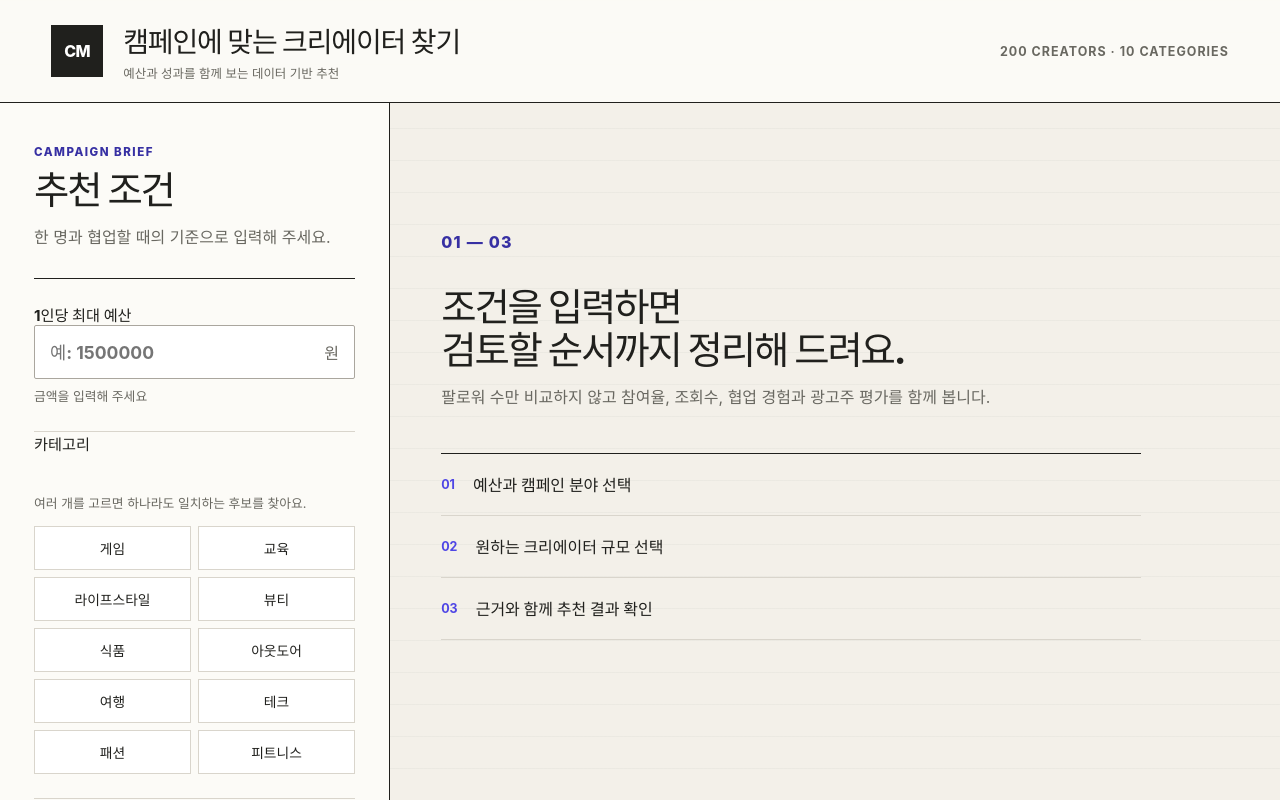
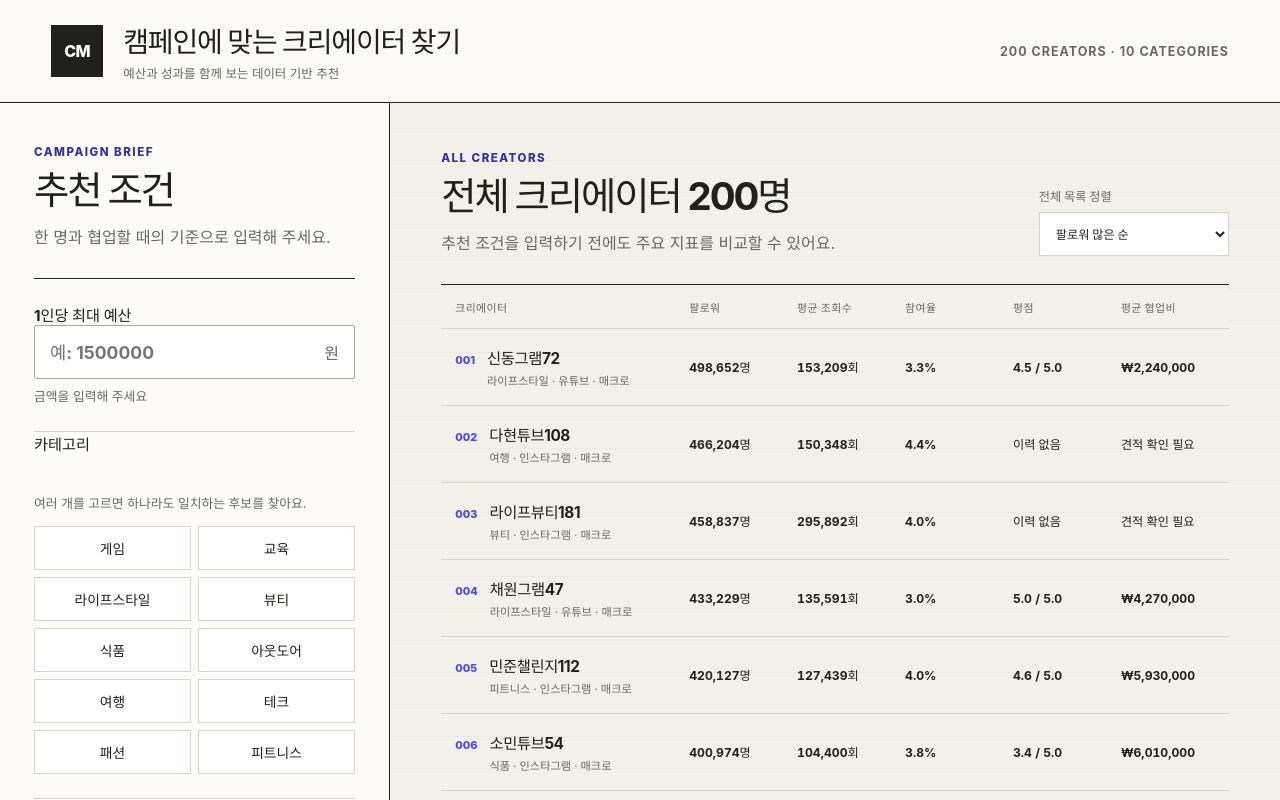
Before and after one commit to upzil/mobidays-pa-creator-matcher, a React (Vite) app: page / in a window 1280 px wide. Shown: the top 800 px of the page. Built offline with nearby package versions, Linux system fonts and the light colour scheme.

Commit message:
feat: show sortable creator directory before recommendation

```diff
--- a/src/App.tsx
+++ b/src/App.tsx
@@ -3,6 +3,7 @@ import { CampaignForm, type CampaignDraft, type FormErrors } from "./components/
 import { ResultsPanel } from "./components/ResultsPanel";
 import { loadCreators } from "./data/creatorCsv";
 import type {
+  BrowseSortMode,
   Category,
   Creator,
   FollowerSegment,
@@ -10,6 +11,7 @@ import type {
   RecommendationResult,
   SortMode,
 } from "./domain/types";
+import { sortCreatorsForBrowse } from "./recommendation/browse";
 import { recommendCreators, sortRecommendations } from "./recommendation/engine";
 import "./styles.css";
 
@@ -51,6 +53,7 @@ function App() {
   const [loadError, setLoadError] = useState("");
   const [excludedRows, setExcludedRows] = useState(0);
   const [result, setResult] = useState<RecommendationResult | null>(null);
+  const [browseSortMode, setBrowseSortMode] = useState<BrowseSortMode>("followers");
   const [sortMode, setSortMode] = useState<SortMode>("recommended");
   const [announcement, setAnnouncement] = useState("크리에이터 데이터를 불러오는 중입니다.");
   const [reloadToken, setReloadToken] = useState(0);
@@ -90,6 +93,11 @@ function App() {
       items: sortRecommendations(section.items, sortMode),
     }));
   }, [result, sortMode]);
+
+  const sortedCreators = useMemo(
+    () => sortCreatorsForBrowse(creators, browseSortMode),
+    [creators, browseSortMode],
+  );
 
   const isDirty = result !== null && !draftMatchesQuery(draft, result.appliedQuery);
 
@@ -144,6 +152,18 @@ function App() {
       budget: "협업비 낮은 순",
     }[mode];
     setAnnouncement(`${label}으로 결과를 정렬했습니다.`);
+  };
+
+  const handleBrowseSortChange = (mode: BrowseSortMode) => {
+    setBrowseSortMode(mode);
+    const label = {
+      followers: "팔로워 많은 순",
+      views: "평균 조회수 많은 순",
+      engagement: "참여율 높은 순",
+      rating: "광고주 평점 높은 순",
+      budget: "협업비 낮은 순",
+    }[mode];
+    setAnnouncement(`${label}으로 전체 크리에이터를 정렬했습니다.`);
   };
 
   const handleReload = () => {
@@ -217,10 +237,13 @@ function App() {
 
           {loadState === "ready" && (
             <ResultsPanel
+              creators={sortedCreators}
               result={result}
               sections={sortedSections}
               excludedRows={excludedRows}
+              browseSortMode={browseSortMode}
               sortMode={sortMode}
+              onBrowseSortChange={handleBrowseSortChange}
               onSortChange={handleSortChange}
               onFocusBudget={() => budgetRef.current?.focus()}
               onFocusCategories={() => categoryRef.current?.focus()}
--- /dev/null
+++ b/src/components/CreatorDirectory.tsx
@@ -0,0 +1,105 @@
+import type { BrowseSortMode, Creator, FollowerSegment } from "../domain/types";
+
+const numberFormatter = new Intl.NumberFormat("ko-KR");
+const currencyFormatter = new Intl.NumberFormat("ko-KR", {
+  style: "currency",
+  currency: "KRW",
+  maximumFractionDigits: 0,
+});
+
+const segmentLabels: Record<FollowerSegment, string> = {
+  nano: "나노",
+  micro: "마이크로",
+  macro: "매크로",
+};
+
+const browseSortOptions: Array<{ value: BrowseSortMode; label: string }> = [
+  { value: "followers", label: "팔로워 많은 순" },
+  { value: "views", label: "평균 조회수 많은 순" },
+  { value: "engagement", label: "참여율 높은 순" },
+  { value: "rating", label: "광고주 평점 높은 순" },
+  { value: "budget", label: "협업비 낮은 순" },
+];
+
+interface CreatorDirectoryProps {
+  creators: Creator[];
+  excludedRows: number;
+  sortMode: BrowseSortMode;
+  onSortChange: (mode: BrowseSortMode) => void;
+}
+
+function displayBudget(creator: Creator) {
+  return creator.avgCampaignBudgetKrw === null
+    ? "견적 확인 필요"
+    : currencyFormatter.format(creator.avgCampaignBudgetKrw);
+}
+
+export function CreatorDirectory({
+  creators,
+  excludedRows,
+  sortMode,
+  onSortChange,
+}: CreatorDirectoryProps) {
+  return (
+    <div className="directory-content">
+      <header className="directory-heading">
+        <div>
+          <p className="eyebrow">ALL CREATORS</p>
+          <h2>전체 크리에이터 {creators.length}명</h2>
+          <p>추천 조건을 입력하기 전에도 주요 지표를 비교할 수 있어요.</p>
+        </div>
+        <label htmlFor="sort-directory">
+          <span>전체 목록 정렬</span>
+          <select
+            id="sort-directory"
+            value={sortMode}
+            onChange={(event) => onSortChange(event.target.value as BrowseSortMode)}
+          >
+            {browseSortOptions.map((option) => (
+              <option key={option.value} value={option.value}>{option.label}</option>
+            ))}
+          </select>
+        </label>
+      </header>
+
+      {excludedRows > 0 && (
+        <p className="data-warning" role="status">
+          유효하지 않은 데이터 {excludedRows}건을 제외한 목록이에요.
+        </p>
+      )}
+
+      <div className="directory-columns" aria-hidden="true">
+        <span>크리에이터</span>
+        <span>팔로워</span>
+        <span>평균 조회수</span>
+        <span>참여율</span>
+        <span>평점</span>
+        <span>평균 협업비</span>
+      </div>
+      <ol className="directory-list">
+        {creators.map((creator, index) => (
+          <li key={creator.creatorId}>
+            <article aria-labelledby={`directory-${creator.creatorId}`}>
+              <div className="directory-identity">
+                <span className="directory-rank" aria-label={`목록 순서 ${index + 1}`}>
+                  {String(index + 1).padStart(3, "0")}
+                </span>
+                <div>
+                  <h3 id={`directory-${creator.creatorId}`}>{creator.creatorName}</h3>
+                  <p>{creator.category} · {creator.platform} · {segmentLabels[creator.segment]}</p>
+                </div>
+              </div>
+              <dl className="directory-metrics">
+                <div><dt>팔로워</dt><dd>{numberFormatter.format(creator.followers)}명</dd></div>
+                <div><dt>평균 조회수</dt><dd>{numberFormatter.format(creator.avgViewCount)}회</dd></div>
+                <div><dt>참여율</dt><dd>{creator.engagementRate.toFixed(1)}%</dd></div>
+                <div><dt>광고주 평점</dt><dd>{creator.advertiserRating === null ? "이력 없음" : `${creator.advertiserRating.toFixed(1)} / 5.0`}</dd></div>
+                <div><dt>평균 협업비</dt><dd>{displayBudget(creator)}</dd></div>
+              </dl>
+            </article>
+          </li>
+        ))}
+      </ol>
+    </div>
+  );
+}
--- a/src/components/ResultsPanel.tsx
+++ b/src/components/ResultsPanel.tsx
@@ -1,9 +1,12 @@
 import type {
+  BrowseSortMode,
+  Creator,
   FollowerSegment,
   RecommendationResult,
   RecommendationSection,
   SortMode,
 } from "../domain/types";
+import { CreatorDirectory } from "./CreatorDirectory";
 import { CreatorCard } from "./CreatorCard";
 
 const currencyFormatter = new Intl.NumberFormat("ko-KR", {
@@ -46,42 +49,42 @@ const sectionCopy: Record<RecommendationSection["tier"], { title: string; descri
 };
 
 interface ResultsPanelProps {
+  creators: Creator[];
   result: RecommendationResult | null;
   sections: RecommendationSection[];
   excludedRows: number;
+  browseSortMode: BrowseSortMode;
   sortMode: SortMode;
+  onBrowseSortChange: (mode: BrowseSortMode) => void;
   onSortChange: (mode: SortMode) => void;
   onFocusBudget: () => void;
   onFocusCategories: () => void;
   onFocusSegment: () => void;
 }
 
-function InitialState() {
-  return (
-    <div className="initial-state">
-      <span className="initial-index">01 — 03</span>
-      <h2>조건을 입력하면<br />검토할 순서까지 정리해 드려요.</h2>
-      <p>팔로워 수만 비교하지 않고 참여율, 조회수, 협업 경험과 광고주 평가를 함께 봅니다.</p>
-      <ol>
-        <li><span>01</span> 예산과 캠페인 분야 선택</li>
-        <li><span>02</span> 원하는 크리에이터 규모 선택</li>
-        <li><span>03</span> 근거와 함께 추천 결과 확인</li>
-      </ol>
-    </div>
-  );
-}
-
 export function ResultsPanel({
+  creators,
   result,
   sections,
   excludedRows,
+  browseSortMode,
   sortMode,
+  onBrowseSortChange,
   onSortChange,
   onFocusBudget,
   onFocusCategories,
   onFocusSegment,
 }: ResultsPanelProps) {
-  if (!result) return <InitialState />;
+  if (!result) {
+    return (
+      <CreatorDirectory
+        creators={creators}
+        excludedRows={excludedRows}
+        sortMode={browseSortMode}
+        onSortChange={onBrowseSortChange}
+      />
+    );
+  }
 
   const itemCount = sections.reduce((count, section) => count + section.items.length, 0);
 
--- a/src/domain/types.ts
+++ b/src/domain/types.ts
@@ -23,6 +23,12 @@ export type SortMode =
   | "recommended"
   | "engagement"
   | "views"
+  | "rating"
+  | "budget";
+export type BrowseSortMode =
+  | "followers"
+  | "views"
+  | "engagement"
   | "rating"
   | "budget";
 
--- /dev/null
+++ b/src/recommendation/browse.ts
@@ -0,0 +1,33 @@
+import type { BrowseSortMode, Creator } from "../domain/types";
+
+function compareNullable(
+  left: number | null,
+  right: number | null,
+  direction: "ascending" | "descending",
+): number {
+  if (left === null && right !== null) return 1;
+  if (left !== null && right === null) return -1;
+  if (left === null || right === null) return 0;
+  return direction === "ascending" ? left - right : right - left;
+}
+
+export function sortCreatorsForBrowse(
+  creators: readonly Creator[],
+  mode: BrowseSortMode,
+): Creator[] {
+  return [...creators].sort((left, right) => {
+    let compared = 0;
+
+    if (mode === "followers") compared = right.followers - left.followers;
+    if (mode === "views") compared = right.avgViewCount - left.avgViewCount;
+    if (mode === "engagement") compared = right.engagementRate - left.engagementRate;
+    if (mode === "rating") {
+      compared = compareNullable(left.advertiserRating, right.advertiserRating, "descending");
+    }
+    if (mode === "budget") {
+      compared = compareNullable(left.avgCampaignBudgetKrw, right.avgCampaignBudgetKrw, "ascending");
+    }
+
+    return compared || left.creatorId.localeCompare(right.creatorId);
+  });
+}
--- a/src/styles.css
+++ b/src/styles.css
@@ -152,6 +152,7 @@ a:focus-visible {
 
 .form-heading h2,
 .initial-state h2,
+.directory-heading h2,
 .applied-summary h2,
 .loading-state h2,
 .data-error h2 {
@@ -163,6 +164,7 @@ a:focus-visible {
 
 .form-heading p:last-child,
 .initial-state > p,
+.directory-heading p:last-child,
 .loading-state > p:last-child,
 .data-error > p {
   margin: 12px 0 0;
@@ -381,6 +383,128 @@ a:focus-visible {
 .initial-state li span {
   color: var(--accent);
   font-size: 0.78rem;
+}
+
+.directory-heading {
+  padding-bottom: 28px;
+  border-bottom: 1px solid var(--ink);
+  display: flex;
+  align-items: end;
+  justify-content: space-between;
+  gap: 28px;
+}
+
+.directory-heading > div {
+  min-width: 0;
+}
+
+.directory-heading label {
+  flex: 0 0 auto;
+  display: grid;
+  gap: 7px;
+  color: var(--muted);
+  font-size: 0.76rem;
+  font-weight: 700;
+}
+
+.directory-heading select {
+  min-width: 190px;
+  min-height: 44px;
+  padding: 0 38px 0 12px;
+  border: 1px solid var(--line);
+  background: white;
+  color: var(--ink);
+}
+
+.directory-columns,
+.directory-list article {
+  display: grid;
+  grid-template-columns: minmax(220px, 1.7fr) repeat(5, minmax(92px, 0.75fr));
+  gap: 14px;
+  align-items: center;
+}
+
+.directory-columns {
+  position: sticky;
+  top: 0;
+  z-index: 2;
+  min-height: 44px;
+  padding: 0 14px;
+  border-bottom: 1px solid var(--line);
+  background: rgba(243, 240, 233, 0.96);
+  color: var(--muted);
+  font-size: 0.68rem;
+  font-weight: 800;
+  letter-spacing: 0.04em;
+}
+
+.directory-list {
+  margin: 0;
+  padding: 0;
+  list-style: none;
+}
+
+.directory-list > li {
+  border-bottom: 1px solid var(--line);
+}
+
+.directory-list article {
+  min-height: 76px;
+  padding: 12px 14px;
+  transition: background 150ms ease, transform 150ms ease;
+}
+
+.directory-list article:hover {
+  background: rgba(255, 255, 255, 0.7);
+  transform: translateX(2px);
+}
+
+.directory-identity {
+  min-width: 0;
+  display: flex;
+  align-items: baseline;
+  gap: 12px;
+}
+
+.directory-rank {
+  flex: 0 0 auto;
+  color: var(--accent);
+  font-size: 0.68rem;
+  font-weight: 800;
+}
+
+.directory-identity h3 {
+  margin: 0;
+  overflow-wrap: anywhere;
+  font-size: 0.96rem;
+  letter-spacing: -0.025em;
+}
+
+.directory-identity p {
+  margin: 4px 0 0;
+  color: var(--muted);
+  font-size: 0.7rem;
+}
+
+.directory-metrics {
+  display: contents;
+  margin: 0;
+}
+
+.directory-metrics > div {
+  min-width: 0;
+}
+
+.directory-metrics dt {
+  display: none;
+}
+
+.directory-metrics dd {
+  margin: 0;
+  overflow-wrap: anywhere;
+  font-size: 0.76rem;
+  font-weight: 700;
+  font-variant-numeric: tabular-nums;
 }
 
 .loading-mark {
@@ -705,6 +829,11 @@ a:focus-visible {
     max-width: 760px;
     margin: 0 auto;
   }
+
+  .directory-columns,
+  .directory-list article {
+    grid-template-columns: minmax(210px, 1.5fr) repeat(5, minmax(88px, 0.75fr));
+  }
 }
 
 @media (max-width: 767px) {
@@ -742,8 +871,44 @@ a:focus-visible {
   }
 
   .applied-summary,
-  .results-toolbar {
+  .results-toolbar,
+  .directory-heading {
     display: block;
+  }
+
+  .directory-heading label {
+    margin-top: 20px;
+  }
+
+  .directory-heading select {
+    width: 100%;
+  }
+
+  .directory-columns {
+    display: none;
+  }
+
+  .directory-list article {
+    display: block;
+    padding: 18px 0;
+  }
+
+  .directory-list article:hover {
+    transform: none;
+  }
+
+  .directory-metrics {
+    margin: 16px 0 0 34px;
+    display: grid;
+    grid-template-columns: repeat(2, minmax(0, 1fr));
+    gap: 13px 16px;
+  }
+
+  .directory-metrics dt {
+    display: block;
+    margin-bottom: 4px;
+    color: var(--muted);
+    font-size: 0.66rem;
   }
 
   .applied-summary dl {
```
Also changed, not shown: 2 other files (tests, documents, lock files or other folders).
